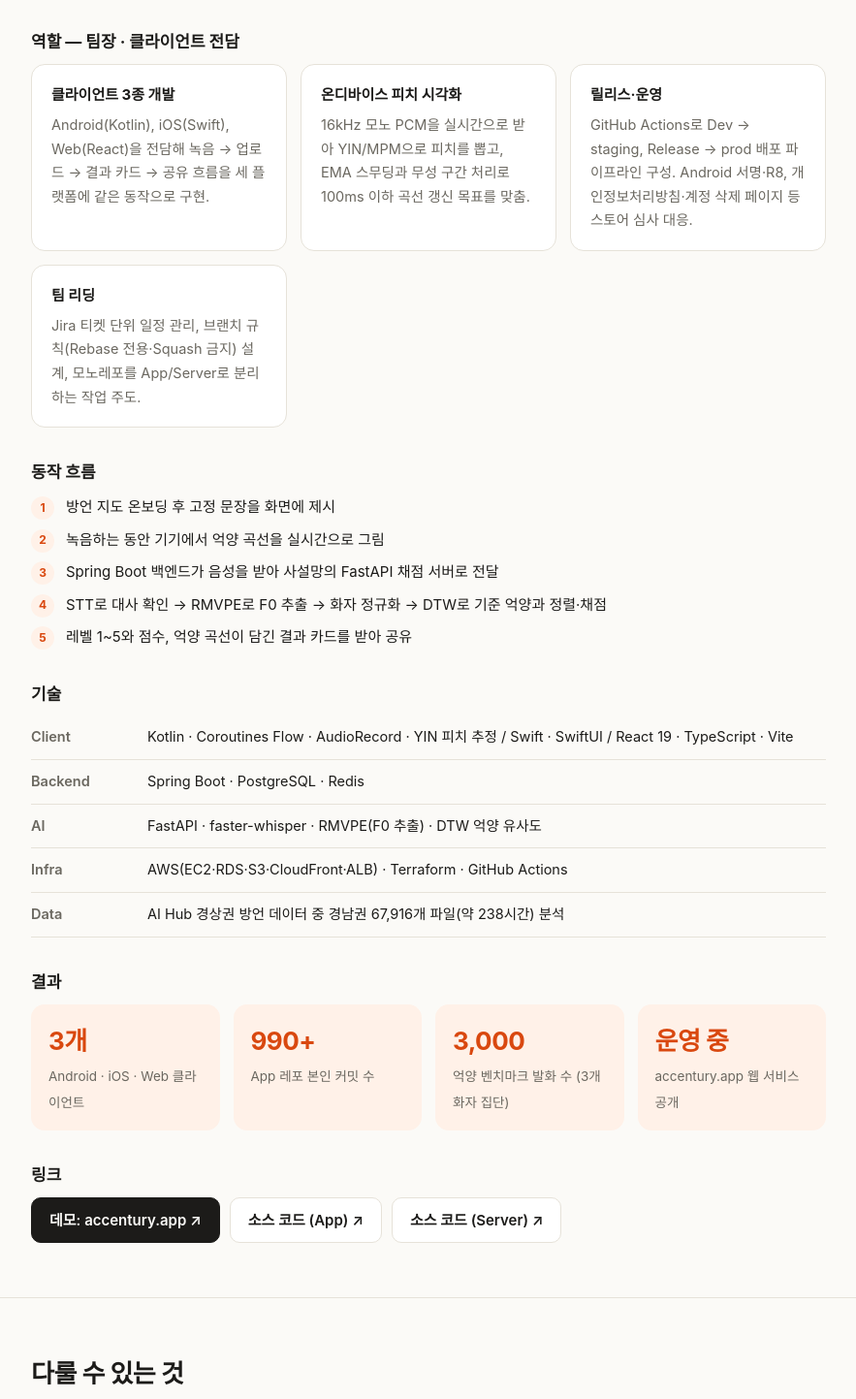
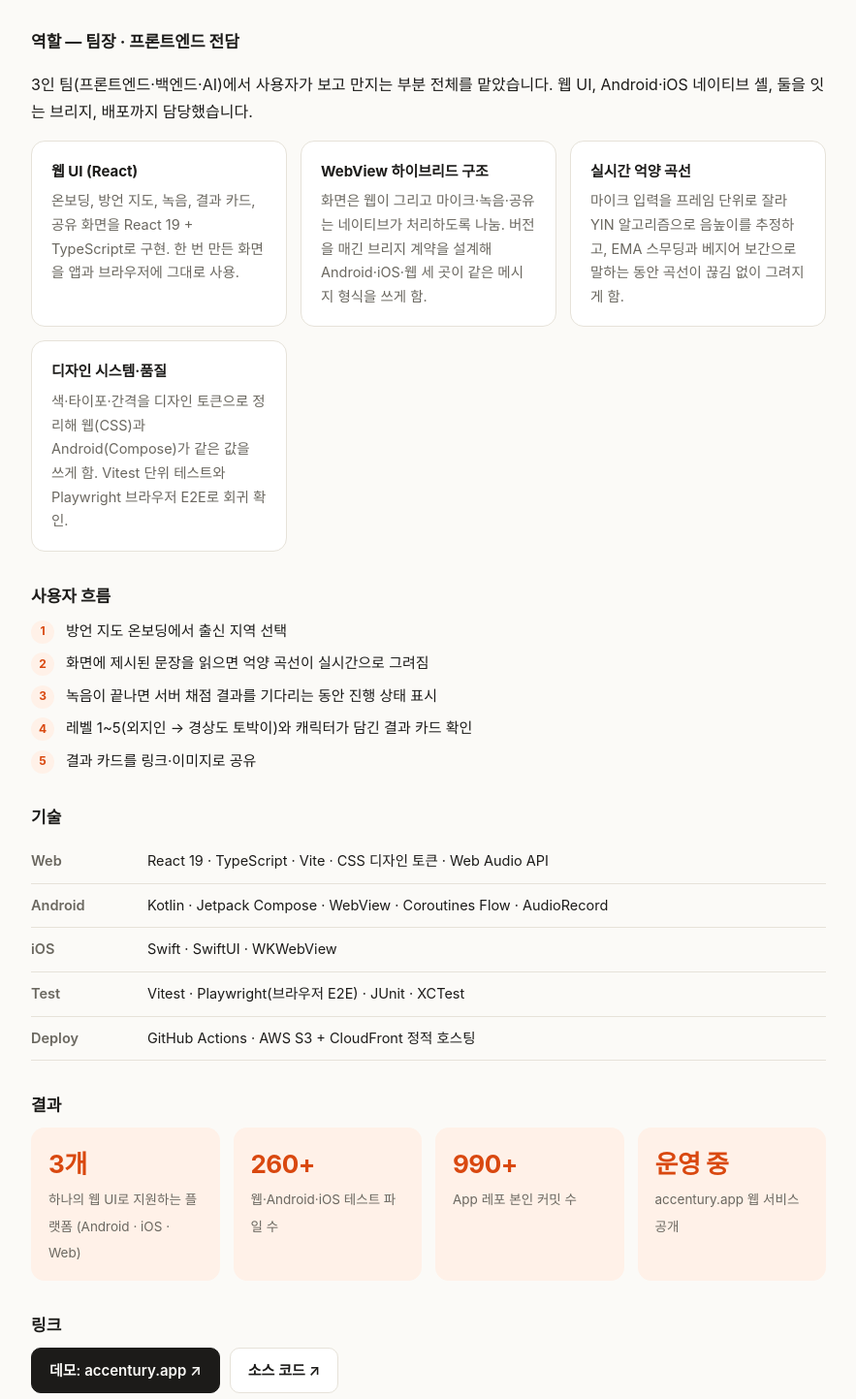
Before and after one commit to Leesz03/Leesz03.github.io, a plain HTML site: page index.html in a window 1280 px wide. Shown: the part 1144-2587 px from the top of the page at 97% size, without its empty margins (198-1081 px from the left). Drawn offline with Linux system fonts and the light colour scheme; a web font is replaced by a local one.

Commit message:
Refocus portfolio on frontend work

```diff
--- a/index.html
+++ b/index.html
@@ -81,11 +81,12 @@ footer{padding:40px 0 64px;border-top:1px solid var(--line);color:var(--muted);f
 <header class="wrap">
   <div class="eyebrow">Portfolio · 부산대학교</div>
   <h1>목소리를 그래프로 바꾸는<br>앱을 만듭니다.</h1>
-  <p class="lead">닉네임 <b>Leesz03</b>. 음성 신호 처리와 AI 모델을 사용자가 손에 쥐는 앱으로 옮기는 일에 관심이 있습니다. Android·iOS·Web 세 플랫폼에서 같은 경험을 내는 클라이언트 개발을 주로 합니다.</p>
+  <p class="lead">닉네임 <b>Leesz03</b>. 프론트엔드 개발자입니다. 하나의 웹 UI를 Android·iOS 앱과 브라우저에 똑같이 띄우는 하이브리드 구조와, 마이크 입력을 실시간 그래프로 그리는 인터랙션을 만들고 있습니다.</p>
   <div class="chips">
-    <span class="chip">관심 분야: 음성 AI 서비스</span>
-    <span class="chip">온디바이스 오디오 처리</span>
-    <span class="chip">크로스 플랫폼 클라이언트</span>
+    <span class="chip">관심 분야: 프론트엔드</span>
+    <span class="chip">React · TypeScript</span>
+    <span class="chip">WebView 하이브리드 앱</span>
+    <span class="chip">실시간 데이터 시각화</span>
   </div>
   <div class="btns">
     <a class="btn primary" href="https://github.com/Leesz03" target="_blank" rel="noopener">GitHub ↗</a>
@@ -120,45 +121,45 @@ footer{padding:40px 0 64px;border-top:1px solid var(--line);color:var(--muted);f
   <h3>문제 정의</h3>
   <p>사투리는 단어보다 <b>억양</b>에서 티가 난다. 그런데 억양은 글로 설명하기 어렵고, 내가 제대로 따라 했는지 스스로 확인할 방법도 없다. 기존 발음 교정 앱은 표준어 분절음(자음·모음) 위주라 경상도 말투의 높낮이를 평가하지 못한다. 게다가 사투리에는 "정답 억양"이 하나로 정해져 있지 않다. Accentury는 사용자가 제시된 문장을 말하면 억양 곡선을 바로 보여주고, 서버가 경남 화자들의 억양 분포와 비교해 1~5단계 레벨(외지인 → 경상도 토박이)을 판정한다.</p>
 
-  <h3>역할 — 팀장 · 클라이언트 전담</h3>
+  <h3>역할 — 팀장 · 프론트엔드 전담</h3>
+  <p>3인 팀(프론트엔드·백엔드·AI)에서 사용자가 보고 만지는 부분 전체를 맡았습니다. 웹 UI, Android·iOS 네이티브 셸, 둘을 잇는 브리지, 배포까지 담당했습니다.</p>
   <div class="grid">
-    <div class="card"><h4>클라이언트 3종 개발</h4><p>Android(Kotlin), iOS(Swift), Web(React)을 전담해 녹음 → 업로드 → 결과 카드 → 공유 흐름을 세 플랫폼에 같은 동작으로 구현.</p></div>
-    <div class="card"><h4>온디바이스 피치 시각화</h4><p>16kHz 모노 PCM을 실시간으로 받아 YIN/MPM으로 피치를 뽑고, EMA 스무딩과 무성 구간 처리로 100ms 이하 곡선 갱신 목표를 맞춤.</p></div>
-    <div class="card"><h4>릴리스·운영</h4><p>GitHub Actions로 Dev → staging, Release → prod 배포 파이프라인 구성. Android 서명·R8, 개인정보처리방침·계정 삭제 페이지 등 스토어 심사 대응.</p></div>
-    <div class="card"><h4>팀 리딩</h4><p>Jira 티켓 단위 일정 관리, 브랜치 규칙(Rebase 전용·Squash 금지) 설계, 모노레포를 App/Server로 분리하는 작업 주도.</p></div>
+    <div class="card"><h4>웹 UI (React)</h4><p>온보딩, 방언 지도, 녹음, 결과 카드, 공유 화면을 React 19 + TypeScript로 구현. 한 번 만든 화면을 앱과 브라우저에 그대로 사용.</p></div>
+    <div class="card"><h4>WebView 하이브리드 구조</h4><p>화면은 웹이 그리고 마이크·녹음·공유는 네이티브가 처리하도록 나눔. 버전을 매긴 브리지 계약을 설계해 Android·iOS·웹 세 곳이 같은 메시지 형식을 쓰게 함.</p></div>
+    <div class="card"><h4>실시간 억양 곡선</h4><p>마이크 입력을 프레임 단위로 잘라 YIN 알고리즘으로 음높이를 추정하고, EMA 스무딩과 베지어 보간으로 말하는 동안 곡선이 끊김 없이 그려지게 함.</p></div>
+    <div class="card"><h4>디자인 시스템·품질</h4><p>색·타이포·간격을 디자인 토큰으로 정리해 웹(CSS)과 Android(Compose)가 같은 값을 쓰게 함. Vitest 단위 테스트와 Playwright 브라우저 E2E로 회귀 확인.</p></div>
   </div>
 
-  <h3>동작 흐름</h3>
+  <h3>사용자 흐름</h3>
   <ol class="flow">
-    <li>방언 지도 온보딩 후 고정 문장을 화면에 제시</li>
-    <li>녹음하는 동안 기기에서 억양 곡선을 실시간으로 그림</li>
-    <li>Spring Boot 백엔드가 음성을 받아 사설망의 FastAPI 채점 서버로 전달</li>
-    <li>STT로 대사 확인 → RMVPE로 F0 추출 → 화자 정규화 → DTW로 기준 억양과 정렬·채점</li>
-    <li>레벨 1~5와 점수, 억양 곡선이 담긴 결과 카드를 받아 공유</li>
+    <li>방언 지도 온보딩에서 출신 지역 선택</li>
+    <li>화면에 제시된 문장을 읽으면 억양 곡선이 실시간으로 그려짐</li>
+    <li>녹음이 끝나면 서버 채점 결과를 기다리는 동안 진행 상태 표시</li>
+    <li>레벨 1~5(외지인 → 경상도 토박이)와 캐릭터가 담긴 결과 카드 확인</li>
+    <li>결과 카드를 링크·이미지로 공유</li>
   </ol>
 
   <h3>기술</h3>
   <table>
-    <tr><td>Client</td><td>Kotlin · Coroutines Flow · AudioRecord · YIN 피치 추정 / Swift · SwiftUI / React 19 · TypeScript · Vite</td></tr>
-    <tr><td>Backend</td><td>Spring Boot · PostgreSQL · Redis</td></tr>
-    <tr><td>AI</td><td>FastAPI · faster-whisper · RMVPE(F0 추출) · DTW 억양 유사도</td></tr>
-    <tr><td>Infra</td><td>AWS(EC2·RDS·S3·CloudFront·ALB) · Terraform · GitHub Actions</td></tr>
-    <tr><td>Data</td><td>AI Hub 경상권 방언 데이터 중 경남권 67,916개 파일(약 238시간) 분석</td></tr>
+    <tr><td>Web</td><td>React 19 · TypeScript · Vite · CSS 디자인 토큰 · Web Audio API</td></tr>
+    <tr><td>Android</td><td>Kotlin · Jetpack Compose · WebView · Coroutines Flow · AudioRecord</td></tr>
+    <tr><td>iOS</td><td>Swift · SwiftUI · WKWebView</td></tr>
+    <tr><td>Test</td><td>Vitest · Playwright(브라우저 E2E) · JUnit · XCTest</td></tr>
+    <tr><td>Deploy</td><td>GitHub Actions · AWS S3 + CloudFront 정적 호스팅</td></tr>
   </table>
 
   <h3>결과</h3>
   <div class="stats">
-    <div class="stat"><b>3개</b><span>Android · iOS · Web 클라이언트</span></div>
+    <div class="stat"><b>3개</b><span>하나의 웹 UI로 지원하는 플랫폼 (Android · iOS · Web)</span></div>
+    <div class="stat"><b>260+</b><span>웹·Android·iOS 테스트 파일 수</span></div>
     <div class="stat"><b>990+</b><span>App 레포 본인 커밋 수</span></div>
-    <div class="stat"><b>3,000</b><span>억양 벤치마크 발화 수 (3개 화자 집단)</span></div>
     <div class="stat"><b>운영 중</b><span>accentury.app 웹 서비스 공개</span></div>
   </div>
 
   <h3>링크</h3>
   <div class="btns">
     <a class="btn primary" href="https://accentury.app" target="_blank" rel="noopener">데모: accentury.app ↗</a>
-    <a class="btn" href="https://github.com/AISWM-2PL1/Accentury_App" target="_blank" rel="noopener">소스 코드 (App) ↗</a>
-    <a class="btn" href="https://github.com/AISWM-2PL1/Accentury_Server" target="_blank" rel="noopener">소스 코드 (Server) ↗</a>
+    <a class="btn" href="https://github.com/AISWM-2PL1/Accentury_App" target="_blank" rel="noopener">소스 코드 ↗</a>
   </div>
 </div></section>
 
@@ -166,10 +167,10 @@ footer{padding:40px 0 64px;border-top:1px solid var(--line);color:var(--muted);f
   <h2>다룰 수 있는 것</h2>
   <p class="sub">프로젝트에서 직접 써 본 것만 적었습니다.</p>
   <div class="grid">
-    <div class="card"><h4>Mobile</h4><p>Kotlin, Android SDK, Swift, Xcode</p></div>
-    <div class="card"><h4>Web</h4><p>React, TypeScript, Vite, Web Audio API</p></div>
-    <div class="card"><h4>Audio</h4><p>PCM 캡처, 피치 추적(YIN/MPM), F0 곡선 시각화</p></div>
-    <div class="card"><h4>DevOps</h4><p>GitHub Actions, Terraform, AWS, Docker Compose</p></div>
+    <div class="card"><h4>Frontend</h4><p>React, TypeScript, Vite, CSS 디자인 토큰, SVG</p></div>
+    <div class="card"><h4>Mobile</h4><p>Kotlin, Jetpack Compose, WebView 브리지, Swift, SwiftUI</p></div>
+    <div class="card"><h4>Interaction</h4><p>Web Audio API, 마이크 입력 실시간 시각화, 곡선 스무딩·보간</p></div>
+    <div class="card"><h4>Test · Deploy</h4><p>Vitest, Playwright, GitHub Actions, S3 + CloudFront</p></div>
   </div>
 </div></section>
 
```
Also changed, not shown: 1 other file.
